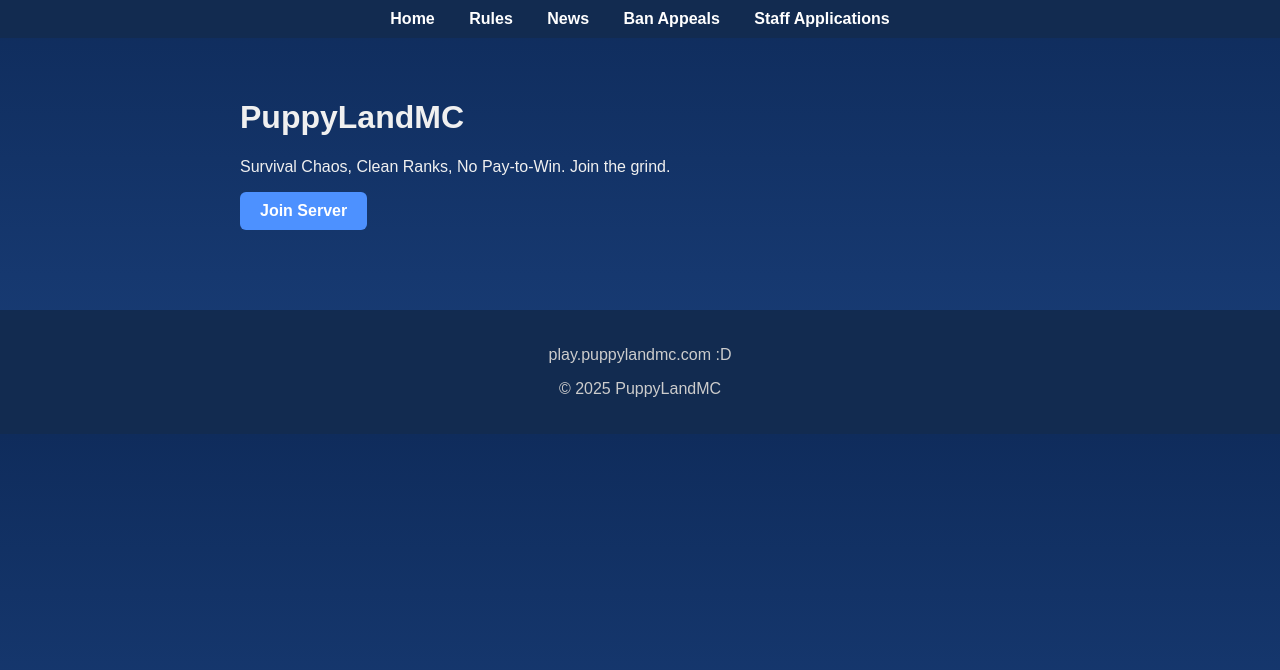
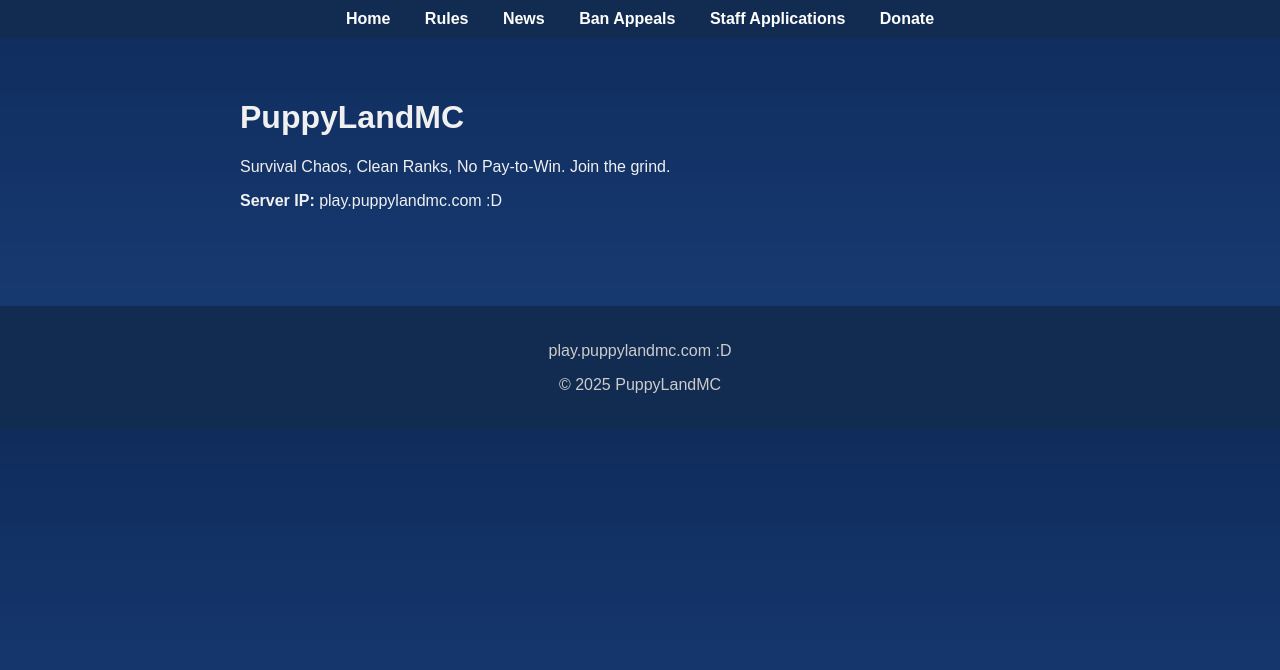
Before and after one commit to PuppyLuv1428/puppyland-site, a plain HTML site: page index.html in a window 1280 px wide. Drawn offline with Linux system fonts and the light colour scheme.

Commit message:
Update index.html

```diff
--- a/index.html
+++ b/index.html
@@ -12,11 +12,12 @@
     <a href="news.html">News</a>
     <a href="apply.html">Ban Appeals</a>
     <a href="staff.html">Staff Applications</a>
+    <a href="donate.html">Donate</a>
   </nav>
   <div class="container">
     <h1>PuppyLandMC</h1>
     <p>Survival Chaos, Clean Ranks, No Pay-to-Win. Join the grind.</p>
-    <a href="minecraft://play.puppylandmc.com" class="btn">Join Server</a>
+    <p><strong>Server IP:</strong> play.puppylandmc.com :D</p>
   </div>
   <footer>
     <p>play.puppylandmc.com :D</p>
```
